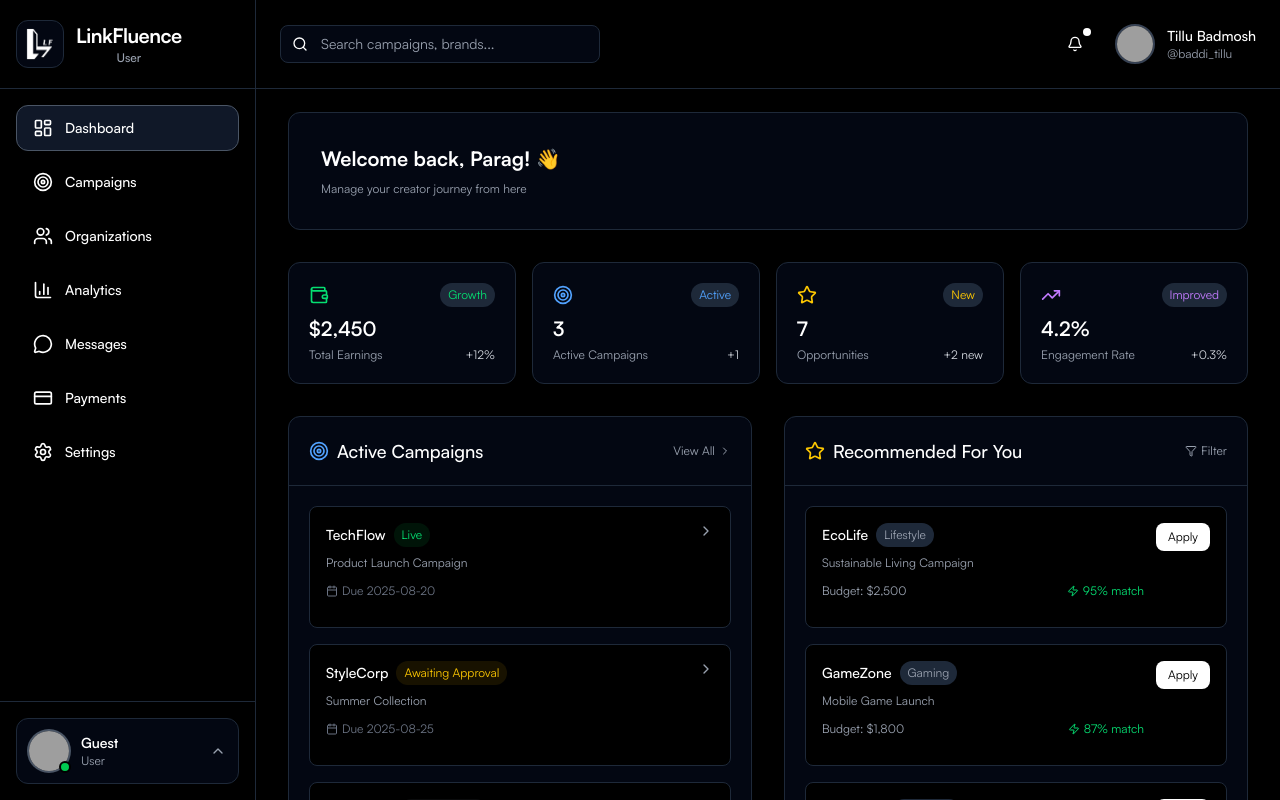
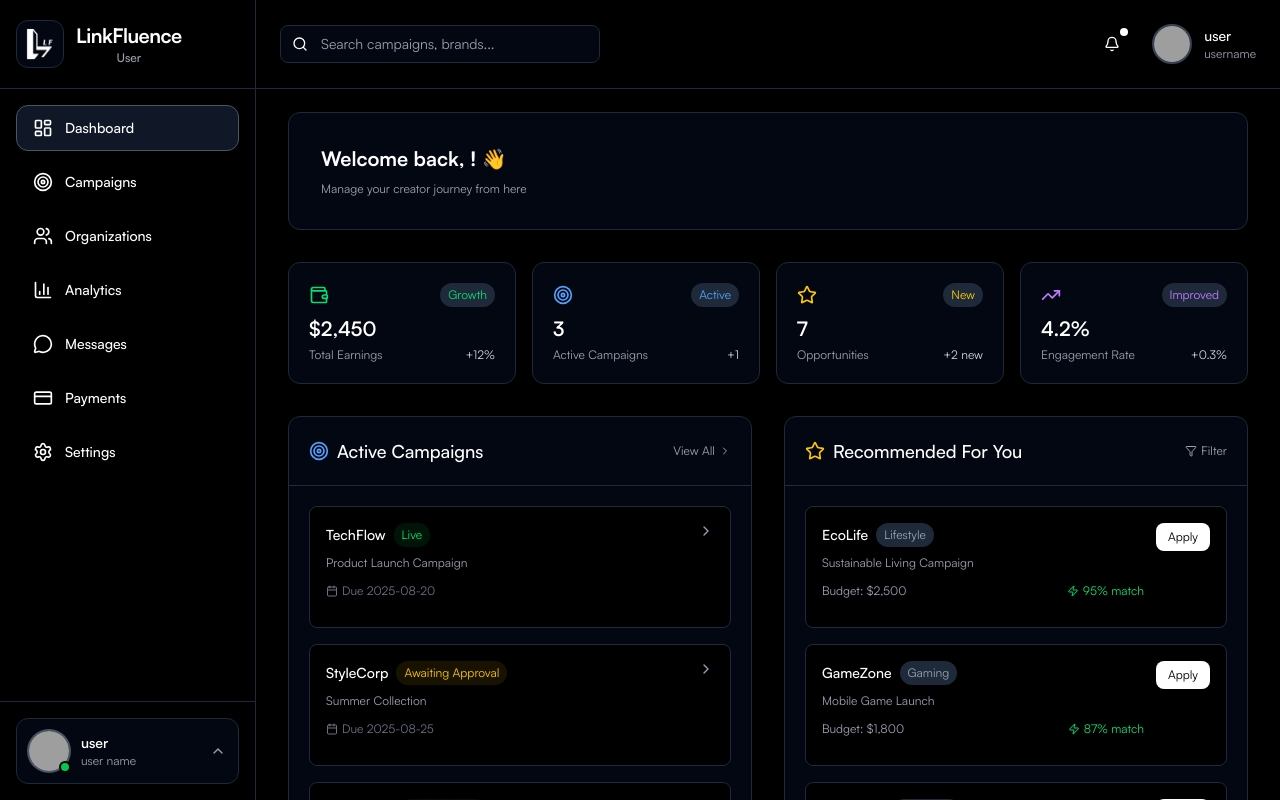
Before and after one commit to P09s/creator-brand, a React (Vite) app in the folder creator-brand/: page /influencer_dashboard in a window 1280 px wide. Built offline with nearby package versions, Linux system fonts and the light colour scheme; grey boxes are pictures that could not be loaded.

Commit message:
user and username updated through backend with animation to header

```diff
--- a/creator-brand/src/component/header.jsx
+++ b/creator-brand/src/component/header.jsx
@@ -51,8 +51,12 @@ function Header({ setHeaderHeight }) {
 
   return (
     <>
-      <header
+      <motion.header
         ref={headerRef}
+        initial={{ opacity: 0, y: -70 }}
+        animate={{ opacity: 1, y: 0 }}
+        exit={{ opacity: 0, y: -30 }}
+        transition={{ duration: 0, ease: "easeOut" }}
         className={`fixed top-0 left-0 w-full z-50 transition-all duration-300
           ${scrolled ? 'bg-black/30 backdrop-blur-sm shadow-md' : 'bg-black'}
           border-b-[0.5px] border-gray-800 px-6 py-3`}
@@ -359,7 +363,7 @@ function Header({ setHeaderHeight }) {
             }
           `}
         </style>
-      </header>
+      </motion.header>
 
       <AnimatePresence>
         {showSignInModal && (
--- a/creator-brand/src/component/influencer/PortfolioOverview.jsx
+++ b/creator-brand/src/component/influencer/PortfolioOverview.jsx
@@ -11,6 +11,8 @@ import {
   Youtube
 } from 'lucide-react';
 
+const profile = JSON.parse(localStorage.getItem('profile'));
+
 const PortfolioOverview = memo(({ setIsProfileModalOpen }) => (
   <div className="space-y-8">
     {/* Header */}
@@ -19,7 +21,7 @@ const PortfolioOverview = memo(({ setIsProfileModalOpen }) => (
         <h2 className="text-xl font-bold text-white">My Portfolio</h2>
         <button
           onClick={() => setIsProfileModalOpen(true)}
-          className="bg-blue-500 hover:bg-blue-600 text-white px-4 py-2 rounded-lg flex items-center gap-2 transition-colors text-sm font-medium"
+          className="bg-gray-950 hover:bg-gray-900 border border-gray-800 text-white px-4 py-2 rounded-lg flex items-center gap-2 transition-colors text-sm font-medium"
           aria-label="Add new portfolio work"
         >
           <Plus className="w-4 h-4" aria-hidden="true" />
@@ -48,7 +50,7 @@ const PortfolioOverview = memo(({ setIsProfileModalOpen }) => (
 
         <div className="flex-1">
           <div className="flex items-center gap-3 mb-2">
-            <h3 className="text-lg font-semibold text-white">Alex Johnson</h3>
+            <h3 className="text-lg font-semibold text-white">{profile?.name || "User"}</h3>
             <button className="text-gray-400 hover:text-white" aria-label="Edit profile">
               <Edit3 className="w-4 h-4" aria-hidden="true" />
             </button>
--- a/creator-brand/src/component/influencer/influencer_dashboard.jsx
+++ b/creator-brand/src/component/influencer/influencer_dashboard.jsx
@@ -37,6 +37,8 @@ import Analytics from './analytics';
 import Messages from './messages';
 import Payments from './payments';
 import SettingsComponent from './settings';
+
+const profile = JSON.parse(localStorage.getItem('profile'));
 
 const InfluencerDashboard = () => {
   const [activeTab, setActiveTab] = useState('dashboard');
@@ -135,7 +137,7 @@ const InfluencerDashboard = () => {
   const Dashboard = memo(() => (
     <div className="space-y-8">
       <div className="bg-gray-950 border border-gray-800 rounded-xl p-8 text-white">
-        <h1 className="text-xl font-bold mb-2">Welcome back, Parag! 👋</h1>
+        <h1 className="text-xl font-bold mb-2">Welcome back, {profile?.name.split(' ')[0]}! 👋</h1>
         <p className="text-gray-400 text-xs">Manage your creator journey from here</p>
       </div>
 
@@ -414,8 +416,8 @@ const InfluencerDashboard = () => {
                   onError={(e) => (e.target.src = '/fallback-image.jpg')}
                 />
                 <div>
-                  <p className="text-white font-medium text-sm">Tillu Badmosh</p>
-                  <p className="text-gray-400 text-xs">@baddi_tillu</p>
+                  <p className="text-white font-medium text-sm">{profile?.name || "user"}</p>
+                  <p className="text-gray-400 text-xs">{profile?.userName || "username"}</p>
                 </div>
               </div>
             </div>
--- a/creator-brand/src/component/influencer/sidebar.jsx
+++ b/creator-brand/src/component/influencer/sidebar.jsx
@@ -161,10 +161,10 @@ const Sidebar = ({
                 >
                   <div>
                     <p className="text-sm font-semibold text-white truncate font-satoshi">
-                      {profile?.name || "Guest"}
+                      {profile?.name || "user"}
                     </p>
                     <p className="text-xs text-gray-400 truncate font-satoshi">
-                      {profile?.userType || "User"}
+                    {profile?.userName || "user name"}
                     </p>
                   </div>
                   <ChevronUp
--- a/creator-brand/src/component/org/PortfolioOverview.jsx
+++ b/creator-brand/src/component/org/PortfolioOverview.jsx
@@ -11,6 +11,8 @@ import {
   Youtube
 } from 'lucide-react';
 
+const profile = JSON.parse(localStorage.getItem('profile'));
+
 const PortfolioOverview = memo(({ setIsProfileModalOpen }) => (
   <div className="space-y-8">
     {/* Header */}
@@ -19,7 +21,7 @@ const PortfolioOverview = memo(({ setIsProfileModalOpen }) => (
         <h2 className="text-xl font-bold text-white">My Portfolio</h2>
         <button
           onClick={() => setIsProfileModalOpen(true)}
-          className="bg-blue-500 hover:bg-blue-600 text-white px-4 py-2 rounded-lg flex items-center gap-2 transition-colors text-sm font-medium"
+          className="bg-gray-950 hover:bg-gray-900 border border-gray-800 text-white px-4 py-2 rounded-lg flex items-center gap-2 transition-colors text-sm font-medium"
           aria-label="Add new portfolio work"
         >
           <Plus className="w-4 h-4" aria-hidden="true" />
@@ -48,7 +50,7 @@ const PortfolioOverview = memo(({ setIsProfileModalOpen }) => (
 
         <div className="flex-1">
           <div className="flex items-center gap-3 mb-2">
-            <h3 className="text-lg font-semibold text-white">Alex Johnson</h3>
+            <h3 className="text-lg font-semibold text-white">{profile?.name || "User"}</h3>
             <button className="text-gray-400 hover:text-white" aria-label="Edit profile">
               <Edit3 className="w-4 h-4" aria-hidden="true" />
             </button>
--- a/creator-brand/src/component/org/org_dashboard.jsx
+++ b/creator-brand/src/component/org/org_dashboard.jsx
@@ -39,6 +39,8 @@ import Messages from './messages';
 import Payments from './payments';
 import SettingsComponent from './settings';
 import CampaignModal from './campaign/campaignModal';
+
+const profile = JSON.parse(localStorage.getItem('profile'));
 
 const Org_dashboard = () => {
   const [activeTab, setActiveTab] = useState('dashboard');
@@ -148,7 +150,7 @@ const Org_dashboard = () => {
   const Dashboard = memo(() => (
     <div className="space-y-8">
       <div className="bg-gray-950 border border-gray-800 rounded-xl p-8 text-white">
-        <h1 className="text-xl font-bold mb-2">Welcome back, Parag! 👋</h1>
+        <h1 className="text-xl font-bold mb-2">Welcome back, {profile?.name || "User"}! 👋</h1>
         <p className="text-gray-400 text-xs">Manage your creator journey from here</p>
       </div>
 
@@ -408,8 +410,8 @@ const Org_dashboard = () => {
                   onError={(e) => (e.target.src = '/fallback-image.jpg')}
                 />
                 <div>
-                  <p className="text-white font-medium text-sm">Tillu Badmosh</p>
-                  <p className="text-gray-400 text-xs">@baddi_tillu</p>
+                  <p className="text-white font-medium text-sm">{profile?.name || "User"}</p>
+                  <p className="text-gray-400 text-xs">{profile?.userName || "User Name"}</p>
                 </div>
               </div>
             </div>
--- a/creator-brand/src/component/org/sideBar.jsx
+++ b/creator-brand/src/component/org/sideBar.jsx
@@ -12,6 +12,8 @@ import {
   Briefcase,
   ChevronUp
 } from 'lucide-react';
+
+const profile = JSON.parse(localStorage.getItem('profile'));
 
 const sidebarVariants = {
   open: { width: '16rem', transition: { type: 'spring', stiffness: 300, damping: 30 } },
@@ -156,10 +158,10 @@ const Sidebar = ({
                 >
                   <div>
                     <p className="text-sm font-semibold text-white truncate font-satoshi">
-                      Tillu Badmosh
+                      {profile?.name || 'User'}
                     </p>
                     <p className="text-xs text-gray-400 truncate font-satoshi">
-                      Influencer
+                    {profile?.userName || 'User Name'}
                     </p>
                   </div>
                   <ChevronUp
@@ -238,7 +240,9 @@ const Sidebar = ({
                 </button>
                 <button
                   onClick={() => {
-                    console.log("Logging out professionally...");
+                    localStorage.removeItem("token");
+                    localStorage.removeItem("profile");
+                    navigate("/");
                     setShowLogoutModal(false);
                   }}
                   className="flex-1 px-4 py-2 bg-gray-800 text-white border border-gray-700 rounded-lg hover:bg-gray-700 hover:border-gray-600 transition-colors"
```
Also changed, not shown: 2 other files (tests, documents, lock files or other folders).
